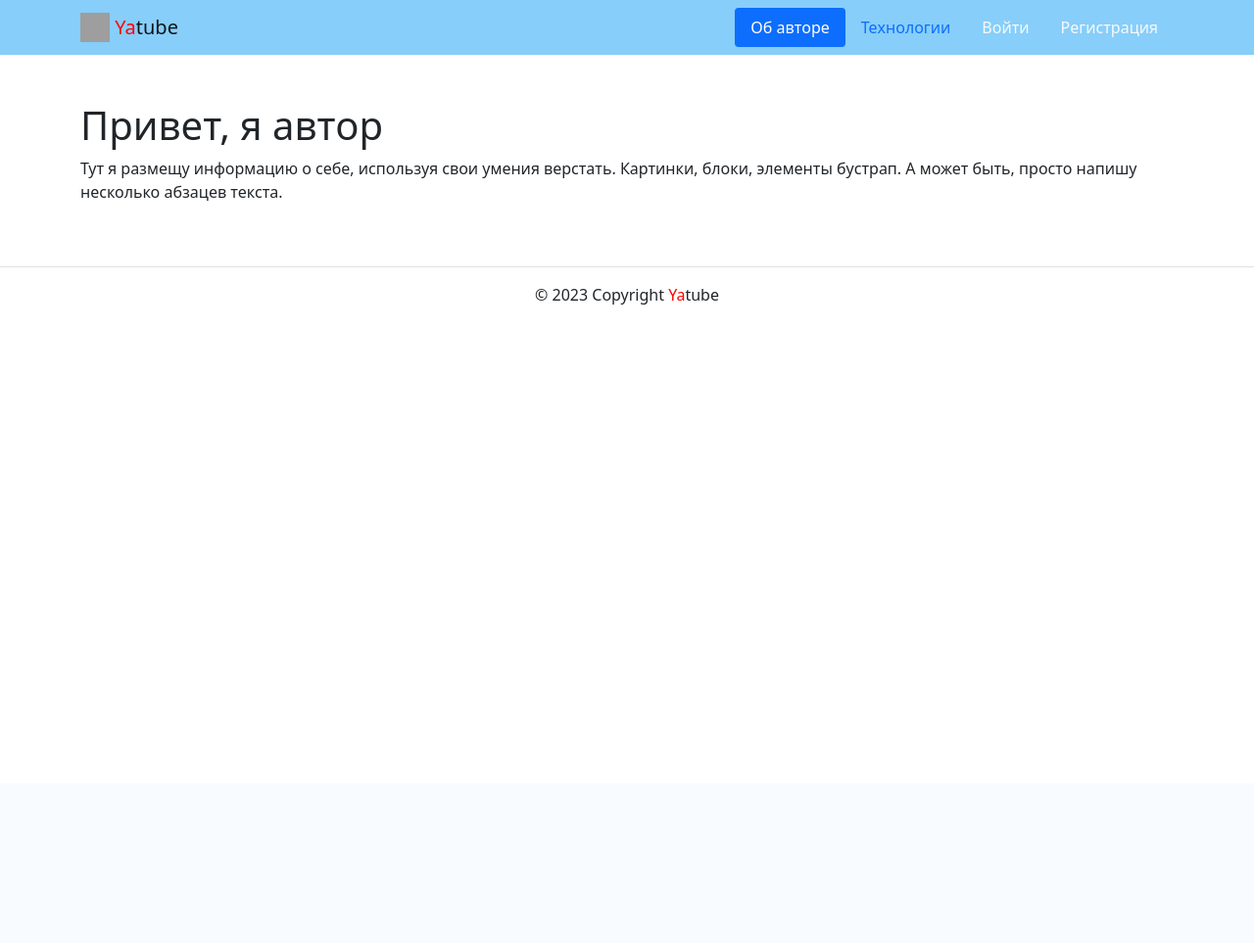
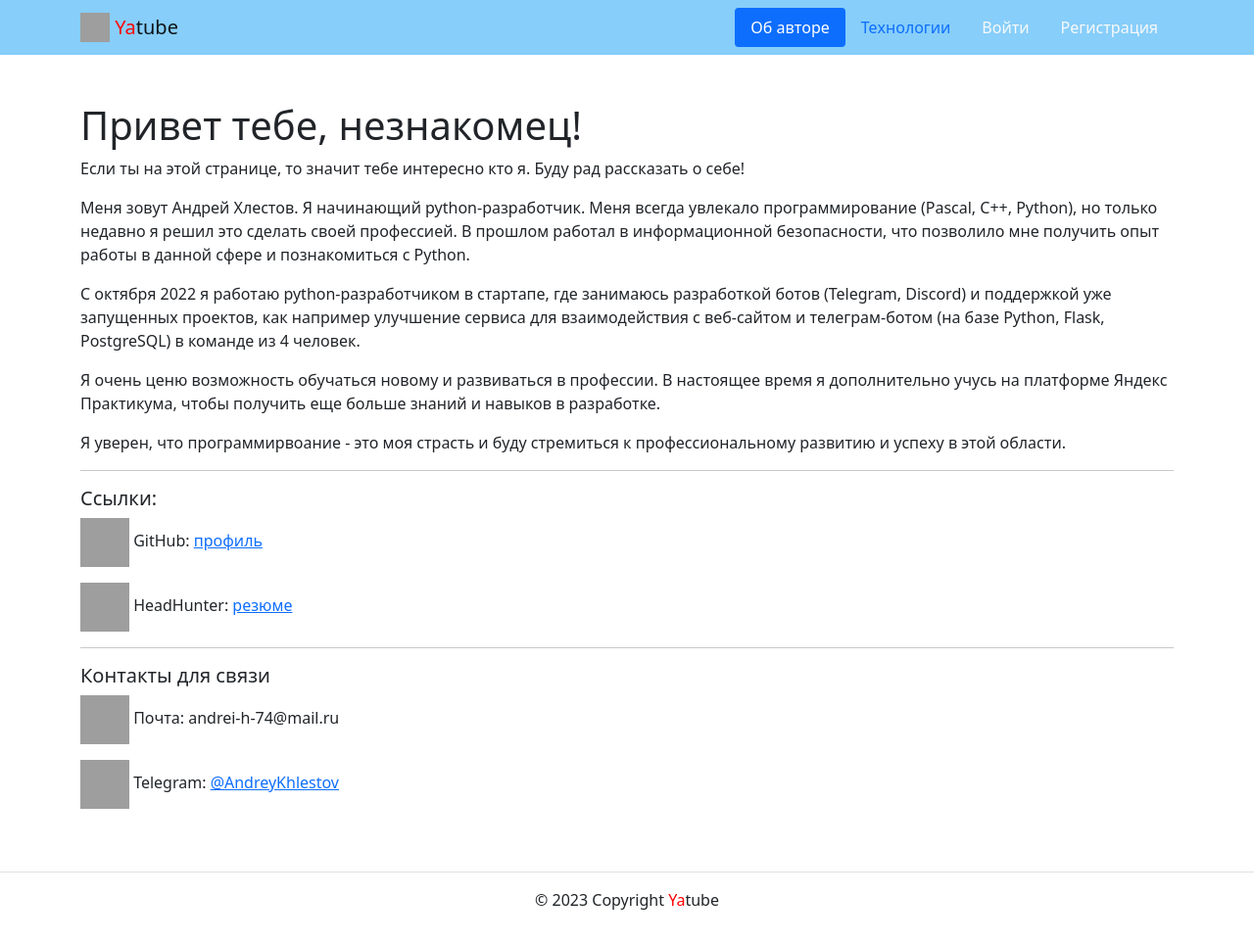
Before and after one commit to AndreyKhlestov/Yatube, a Django app: page /about/author/ in a window 1280 px wide. Shown: the whole page at 98% size. Before the commit the page ends 311 px from the top, so only its background shows below. Run offline with Django 3.2, Linux system fonts and the light colour scheme; parts of the project's set-up code (start-up, migrations or seed data) failed here and were passed over; some libraries are stand-ins or nearby versions; grey boxes are pictures that could not be loaded.

Commit message:
edit page About

```diff
--- a/yatube/templates/about/author.html
+++ b/yatube/templates/about/author.html
@@ -1,11 +1,44 @@
 {% extends "base.html" %}
+{% load static %}
 {% block title %}Об авторе проекта{% endblock %}
 {% block content %}
   <div class="container py-5">
-    <h1>Привет, я автор</h1>
+    <h1>Привет тебе, незнакомец!</h1>
     <p>
-      Тут я размещу информацию о себе, используя свои умения верстать.
-      Картинки, блоки, элементы бустрап. А может быть, просто напишу несколько абзацев текста.
+      Если ты на этой странице, то значит тебе интересно кто я. Буду рад рассказать о себе!
     </p>
+    <p>
+      Меня зовут Андрей Хлестов. Я начинающий python-разработчик. Меня всегда увлекало программирование (Pascal, C++, Python), но только недавно я решил это сделать своей профессией.
+      В прошлом работал в информационной безопасности, что позволило мне получить опыт работы в данной сфере и познакомиться с Python.
+    </p>
+    <p>
+      С октября 2022 я работаю python-разработчиком в стартапе, где занимаюсь разработкой ботов (Telegram, Discord) и поддержкой уже запущенных проектов,
+      как например улучшение сервиса для взаимодействия с веб-сайтом и телеграм-ботом (на базе Python, Flask, PostgreSQL) в команде из 4 человек.
+    </p>
+    <p>
+      Я очень ценю возможность обучаться новому и развиваться в профессии.
+      В настоящее время я дополнительно учусь на платформе Яндекс Практикума, чтобы получить еще больше знаний и навыков в разработке.
+    </p>
+    <p>
+      Я уверен, что программирвоание - это моя страсть и буду стремиться к профессиональному развитию и успеху в этой области.
+    </p>
+
+    <hr>
+
+    <h5>Ссылки:</h5>
+    <p>
+      <img src="{% static 'img/GitHub.jpg' %}" alt="Icon Git" width="50" height="50">
+      GitHub: <a href='https://github.com/AndreyKhlestov'> профиль</a>
+    </p>
+    <p>
+      <img src="{% static 'img/HeadHunter_logo.png' %}" alt="Icon Git" width="50" height="50">
+      HeadHunter: <a href='https://spb.hh.ru/resume/a1f6855aff0b2144200039ed1f43666c796663'> резюме</a>
+    </p>
+
+    <hr>
+
+    <h5>Контакты для связи</h5>
+    <p><img src="{% static 'img/mail.png' %}" alt="Icon mail" width="50" height="50"> Почта: andrei-h-74@mail.ru</p>
+    <p><img src="{% static 'img/telegram.jpg' %}" alt="Icon Telegram" width="50" height="50"> Telegram: <a href='https://t.me/AndreyKhlestov'>@AndreyKhlestov</a></p>
   </div>
 {% endblock %}
--- a/yatube/yatube/settings.py
+++ b/yatube/yatube/settings.py
@@ -47,6 +47,7 @@ INSTALLED_APPS = [
     'django.contrib.messages',
     'django.contrib.staticfiles',
     'sorl.thumbnail',
+    'debug_toolbar',
 ]
 
 MIDDLEWARE = [
@@ -57,6 +58,7 @@ MIDDLEWARE = [
     'django.contrib.auth.middleware.AuthenticationMiddleware',
     'django.contrib.messages.middleware.MessageMiddleware',
     'django.middleware.clickjacking.XFrameOptionsMiddleware',
+    'debug_toolbar.middleware.DebugToolbarMiddleware',
 ]
 
 ROOT_URLCONF = 'yatube.urls'
@@ -148,3 +150,7 @@ CACHES = {
         'BACKEND': 'django.core.cache.backends.locmem.LocMemCache',
     }
 }
+
+INTERNAL_IPS = [
+    '127.0.0.1',
+]
--- a/yatube/yatube/urls.py
+++ b/yatube/yatube/urls.py
@@ -17,6 +17,9 @@ handler403 = 'core.views.permission_denied'
 handler500 = 'core.views.server_error'
 
 if settings.DEBUG:
+    import debug_toolbar
+    urlpatterns += (path('__debug__/', include(debug_toolbar.urls)),)
+
     urlpatterns += static(
         settings.MEDIA_URL, document_root=settings.MEDIA_ROOT
     )
```
Also changed, not shown: yatube/posts/tests/test_forms.py (+0 -1 lines).
